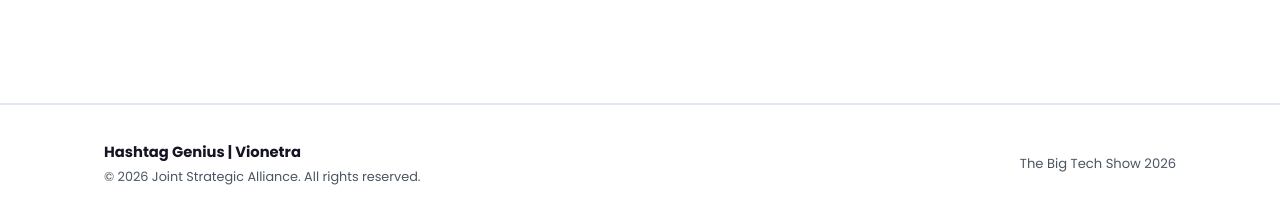
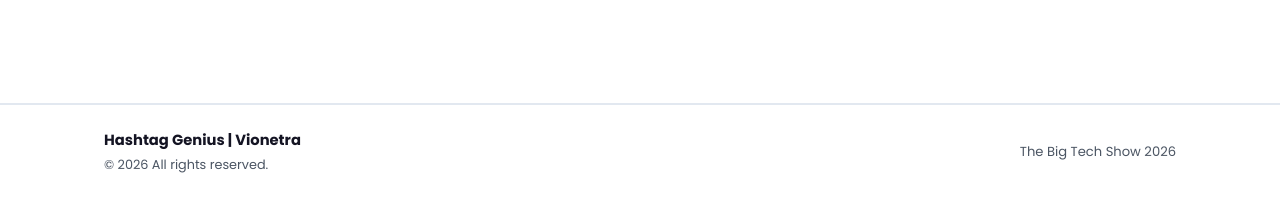
Before and after one commit to DevN25/HashG, a website built with Vite: page index.html in a window 1280 px wide. Shown: the part 7892-8114 px from the top of the page. After the commit the page ends 8090 px from the top, so only its background shows below. Built offline with nearby package versions, Linux system fonts and the light colour scheme.

Commit message:
Compact mobile footer padding and remove Joint Strategic Alliance text

```diff
--- a/index.html
+++ b/index.html
@@ -702,7 +702,7 @@
     <div class="container footer-content">
       <div class="footer-brand">
         <strong class="footer-title">Hashtag Genius | Vionetra</strong>
-        <span class="footer-copy">© 2026 Joint Strategic Alliance. All rights reserved.</span>
+        <span class="footer-copy">© 2026 All rights reserved.</span>
       </div>
       <div class="footer-links">
         <span class="footer-event-tag">The Big Tech Show 2026</span>
--- a/style.css
+++ b/style.css
@@ -1513,21 +1513,21 @@ a.browser-url:hover {
 .site-footer {
   background-color: #ffffff;
   border-top: 1px solid var(--border-light);
-  padding: 32px 0 95px 0;
+  padding: 18px 0 62px 0;
   font-size: 0.82rem;
   color: var(--text-sub);
 }
 
 @media (min-width: 768px) {
   .site-footer {
-    padding: 36px 0;
+    padding: 24px 0;
   }
 }
 
 .footer-content {
   display: flex;
   flex-direction: column;
-  gap: 16px;
+  gap: 8px;
   align-items: center;
   text-align: center;
 }
```
